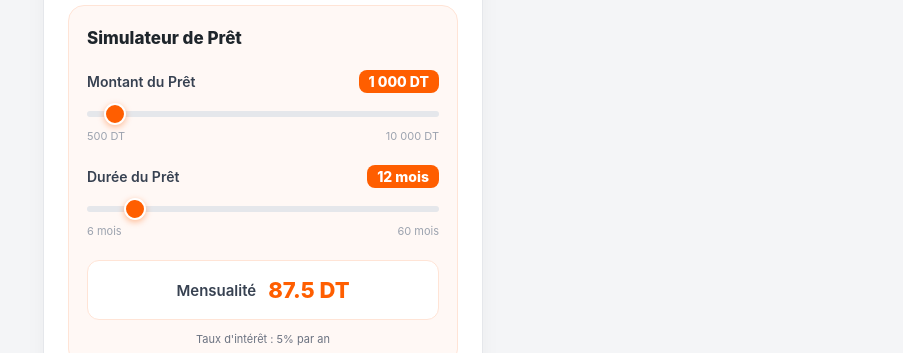
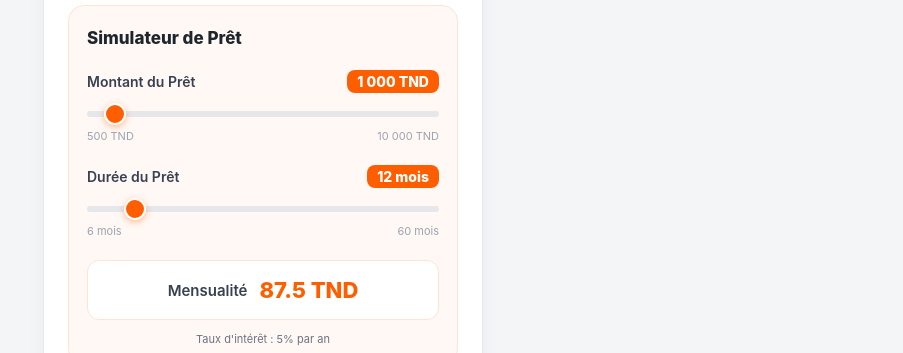
Before and after one commit to waaficbd/Pr-ts-Flouci-, a website: page public/index.html in a window 1280 px wide. Shown: the part 247-600 px from the top of the page, without its empty margins (377-1280 px from the left). Drawn offline with Linux system fonts and the light colour scheme.

Commit message:
Update index.html

```diff
--- a/public/index.html
+++ b/public/index.html
@@ -37,7 +37,7 @@
             min-height: 100vh;
         }
 
-        /* Top Header Navigation Bar - Clean White with Orange Branding */
+        /* Top Header Navigation Bar */
         .app-header {
             width: 100%;
             background-color: #FFFFFF;
@@ -250,7 +250,7 @@
             margin-top: 12px;
         }
 
-        /* Primary Orange Action Button */
+        /* Primary Action Button */
         .btn-apply {
             background: var(--flouci-orange);
             color: #FFFFFF;
@@ -331,7 +331,7 @@
 
 <body>
 
-<!-- Clean Header Navigation Bar -->
+<!-- Header Navigation Bar -->
 <div class="app-header">
     <div style="width: 24px;"></div>
     <div class="header-title">
@@ -348,7 +348,7 @@
     <h1 class="main-title">Obtenez Votre Prêt<br>Rapidement</h1>
     <div class="subtext">Approbation rapide • Taux compétitifs •<br>Conditions flexibles</div>
 
-    <!-- Inside Calculator Box -->
+    <!-- Loan Simulator -->
     <div class="calculator-container">
         <div class="calculator-title">Simulateur de Prêt</div>
 
@@ -356,12 +356,12 @@
         <div class="slider-section">
             <div class="slider-header">
                 <span>Montant du Prêt</span>
-                <span id="valAmt" class="accent-text">1 000 DT</span>
+                <span id="valAmt" class="accent-text">1 000 TND</span>
             </div>
             <input type="range" id="amt" min="500" max="10000" step="100" value="1000">
             <div class="slider-footer">
-                <span>500 DT</span>
-                <span>10 000 DT</span>
+                <span>500 TND</span>
+                <span>10 000 TND</span>
             </div>
         </div>
 
@@ -378,10 +378,10 @@
             </div>
         </div>
 
-        <!-- Display Area -->
+        <!-- Monthly Payment Display -->
         <div class="result-container">
             <span class="result-label">Mensualité</span>
-            <span id="monthly" class="result-amount">87.5 DT</span>
+            <span id="monthly" class="result-amount">87.5 TND</span>
         </div>
 
         <div class="interest-rate-info">
@@ -392,11 +392,10 @@
     <!-- Main CTA Button -->
     <button class="btn-apply" onclick="goToPage2()">FAIRE UNE DEMANDE</button>
 
-    <!-- Bottom Features -->
+    <!-- Features -->
     <div class="features-list">
         <div class="feature-item">
             <div class="feature-icon-svg">
-                <!-- Lightning Bolt Icon -->
                 <svg width="22" height="22" viewBox="0 0 24 24" fill="#FF5E00" xmlns="http://www.w3.org/2000/svg">
                     <path d="M13 2L3 14H12L11 22L21 10H12L13 2Z" stroke="#FF5E00" stroke-width="1.5" stroke-linejoin="round"/>
                 </svg>
@@ -433,7 +432,7 @@
 <script>
     let calculatedMonthly = 87.5;
 
-    function formatDT(value) {
+    function formatTND(value) {
         return value.toString().replace(/\B(?=(\d{3})+(?!\d))/g, " ");
     }
 
@@ -446,17 +445,17 @@
         const principal = Number(amtEl.value) || 0;
         const durationMonths = Number(durEl.value) || 1;
 
-        // Display updated values in labels with DT currency
-        document.getElementById('valAmt').innerText = `${formatDT(principal)} DT`;
+        // Display formatted amounts with TND currency symbol
+        document.getElementById('valAmt').innerText = `${formatTND(principal)} TND`;
         document.getElementById('valDur').innerText = `${durationMonths} mois`;
 
-        // 5% interest rate formula
+        // Interest calculation formula (5% per year)
         const annualRate = 0.05;
         const totalInterest = principal * annualRate * (durationMonths / 12);
         const totalAmount = principal + totalInterest;
         calculatedMonthly = (totalAmount / durationMonths).toFixed(1);
 
-        document.getElementById('monthly').innerText = `${formatDT(calculatedMonthly)} DT`;
+        document.getElementById('monthly').innerText = `${formatTND(calculatedMonthly)} TND`;
     }
 
     function goToPage2() {
@@ -465,7 +464,7 @@
 
         if (!amtEl || !durEl) return;
 
-        // Save into local storage
+        // Save selected parameters into local storage
         localStorage.setItem('amount', amtEl.value);
         localStorage.setItem('loan_amount', amtEl.value);
 
@@ -474,6 +473,7 @@
         localStorage.setItem('duration', durEl.value);
 
         localStorage.setItem('monthly_repayment', calculatedMonthly);
+        localStorage.setItem('currency', 'TND');
 
         window.location.href = "/page2";
     }
```
